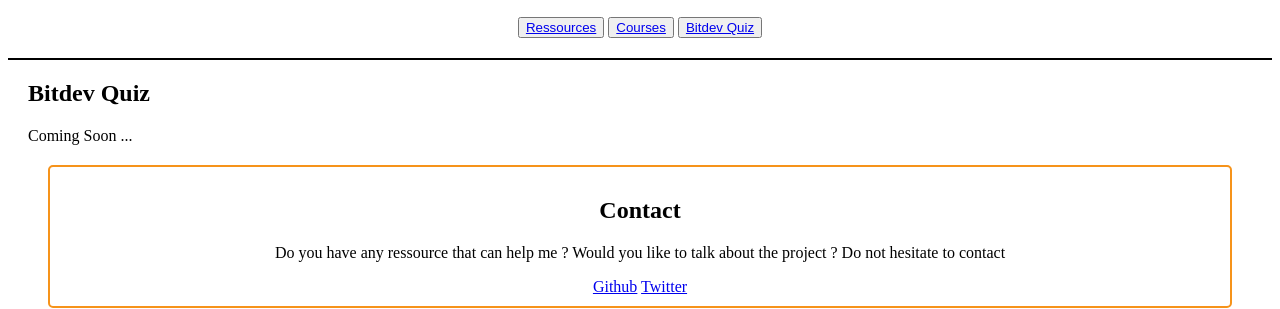
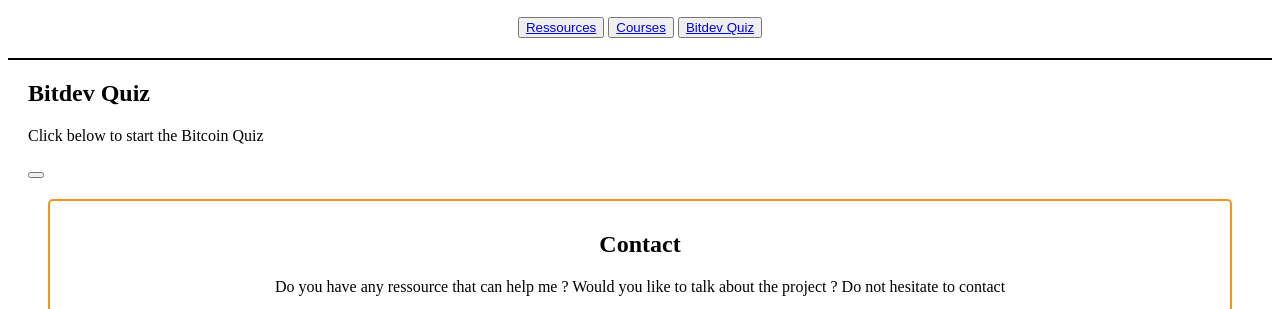
Before and after one commit to AlphonseMehounme/bitdev, a plain HTML site: page quiz.html in a window 1280 px wide. Shown: the part 137-446 px from the top of the page. Drawn offline with Linux system fonts and the light colour scheme.

Commit message:
Update quiz.html

```diff
--- a/quiz.html
+++ b/quiz.html
@@ -22,7 +22,10 @@
         </header>
         <div class="container">
           <h2>Bitdev Quiz</h2>
-          <p>Coming Soon ...</p>
+          <section class="quiz">
+            <p>Click below to start the Bitcoin Quiz</p>
+            <button href="https://kloo.me/btcexam"></button>
+          </section>
           <section id="contact" class="ressourcebox">
             <h2>Contact</h2>
             <p>Do you have any ressource that can help me ? Would you like to talk about the project ? Do not hesitate to contact</p>
```
